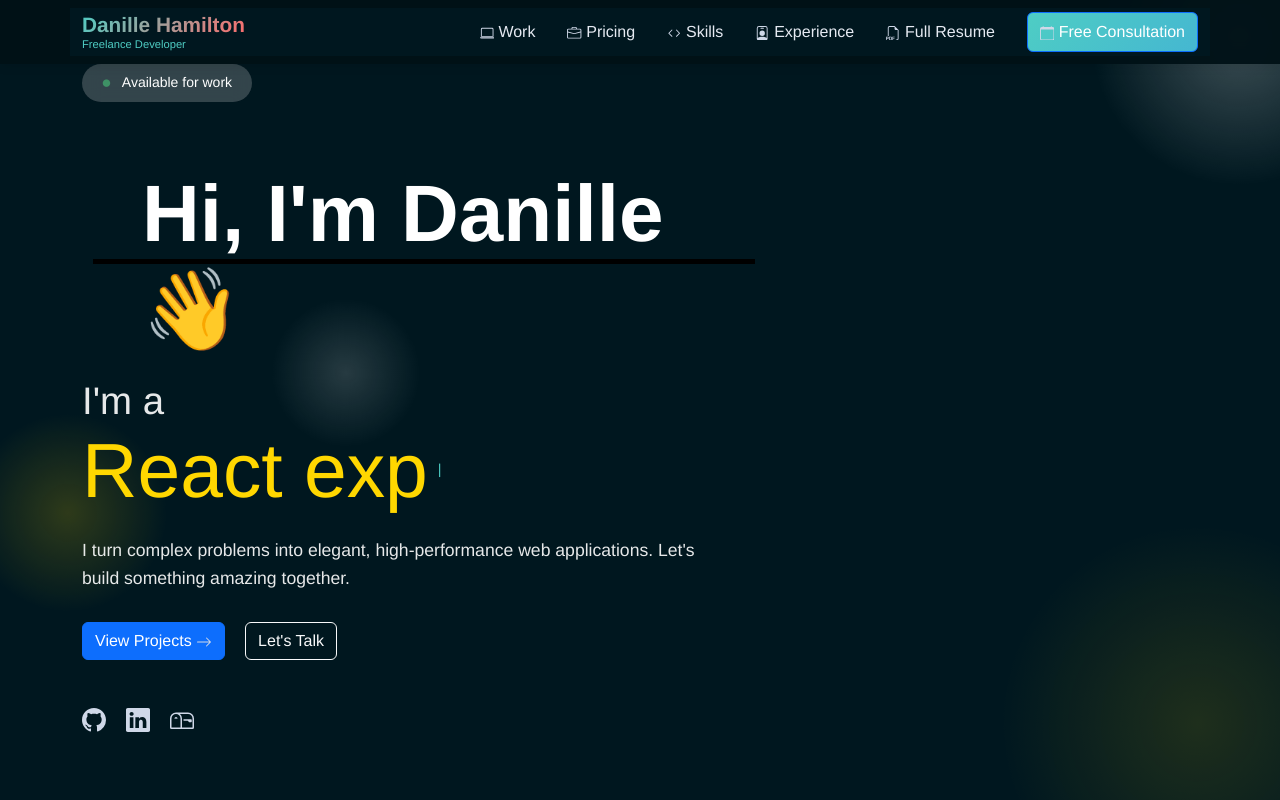
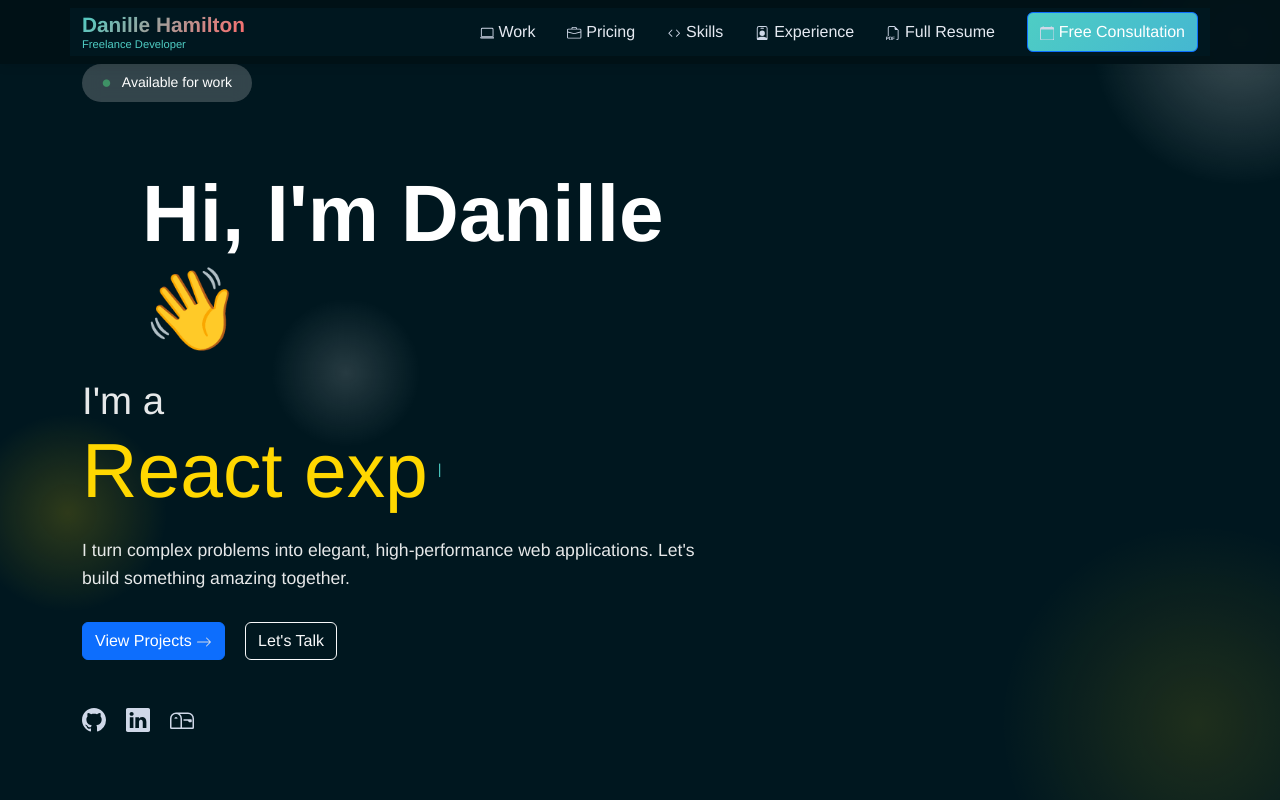
Before and after one commit to DanilleH22/portfolio, a React (Create React App) app: page / in a window 1280 px wide. Shown: the top 800 px of the page. Built offline with nearby package versions, Linux system fonts and the light colour scheme.

Commit message:
Made icons transparent and removed line before h1 tag

```diff
--- a/src/styles/Portfolio.module.css
+++ b/src/styles/Portfolio.module.css
@@ -133,6 +133,10 @@
   animation: fadeInUp 0.8s ease 0.1s both;
 }
 
+.glitchTitle::before {
+  background: transparent;
+}
+
 @keyframes fadeInUp {
   from {
     opacity: 0;
@@ -232,6 +236,7 @@
   display: flex;
   gap: 20px;
   animation: fadeInUp 0.8s ease 0.4s both;
+  background: transparent;
 }
 
 .socialIcon {
```
